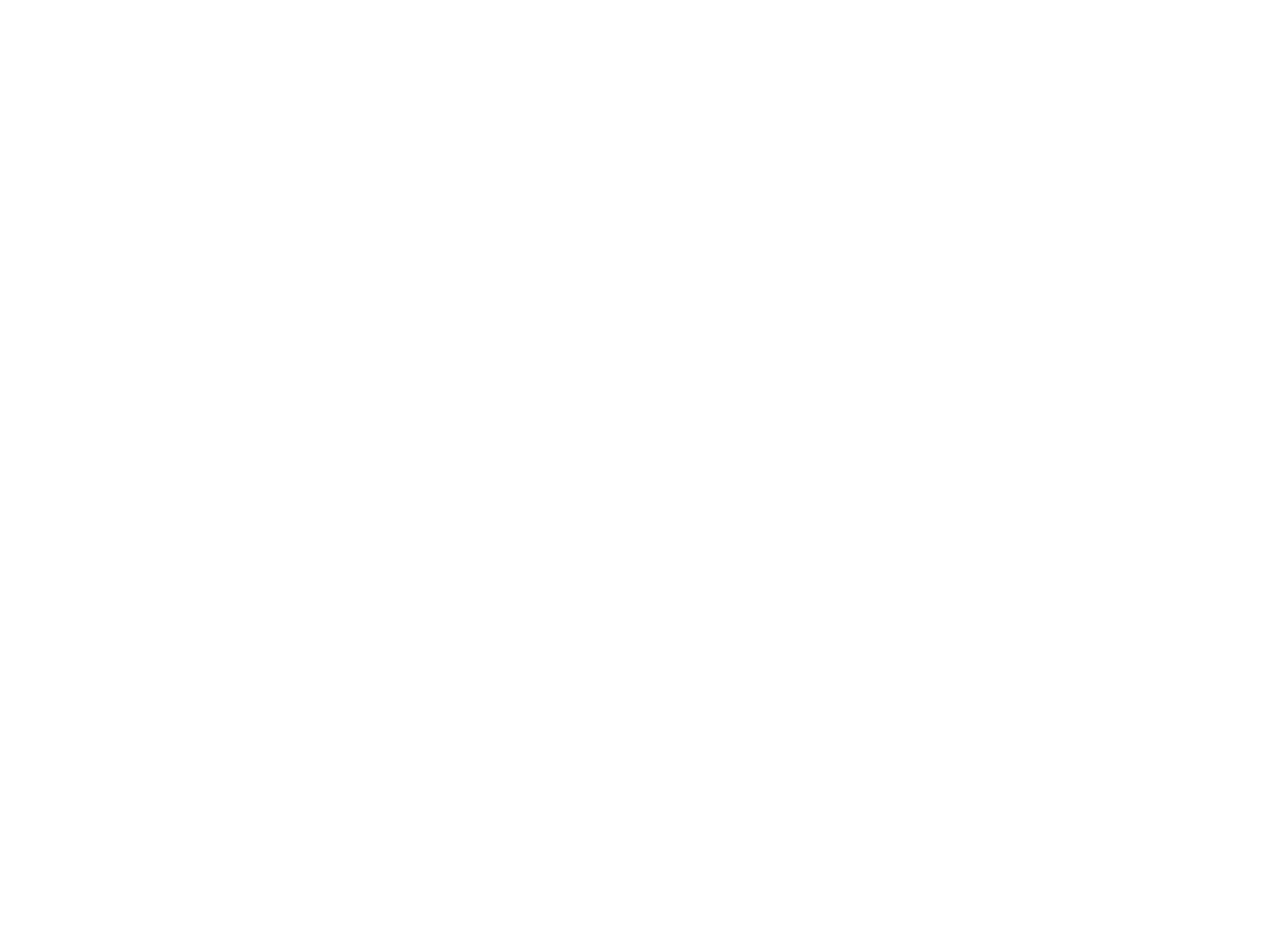
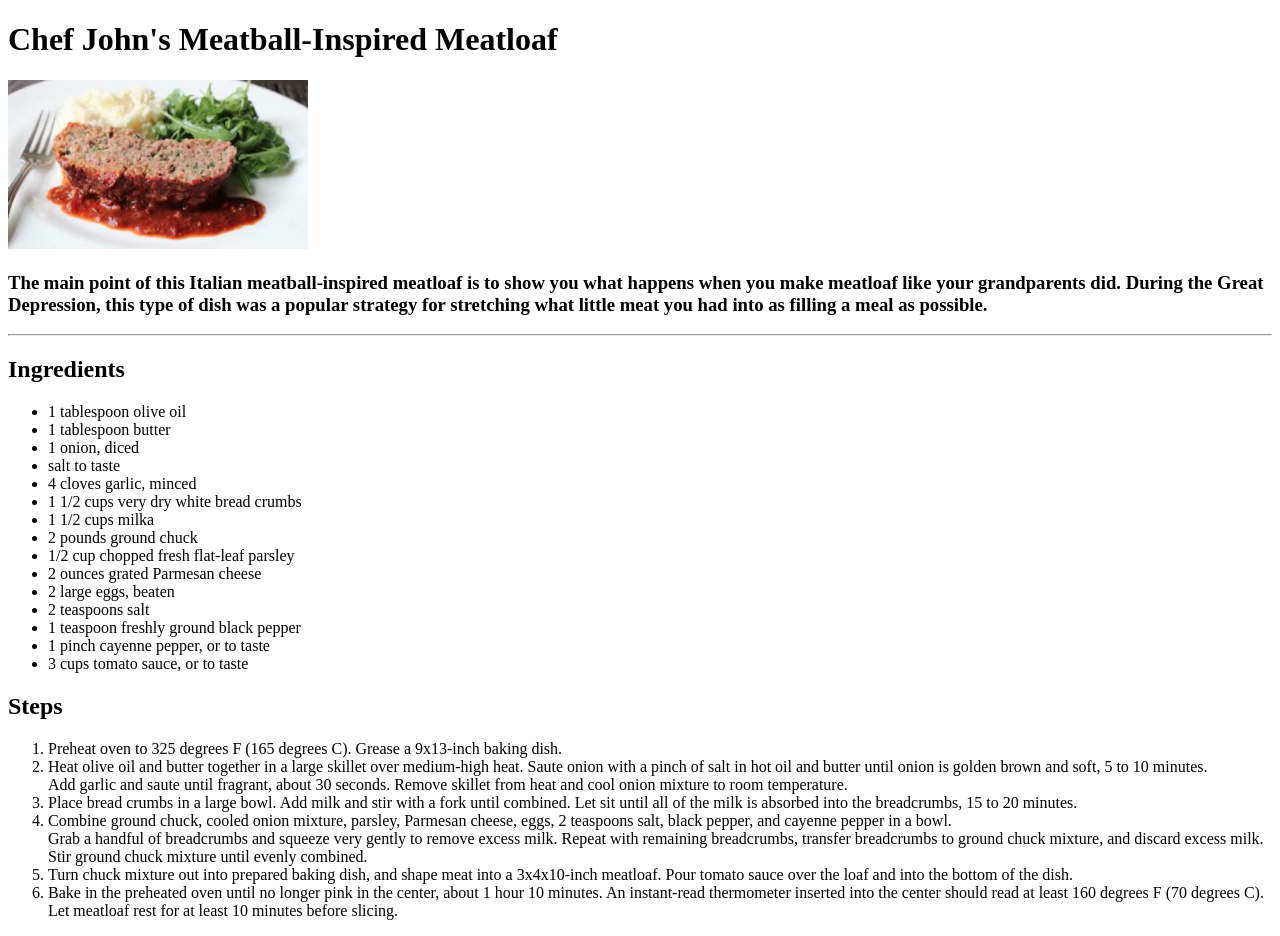
Before and after one commit to TyriqOdle/odin-recipes, a plain HTML site: page recipes/ Chef John's Meatball-Inspired Meatloaf.html in a window 1280 px wide. Before the commit the page ends 800 px from the top, so only its background shows below. Drawn offline with Linux system fonts and the light colour scheme.

Commit message:
Finished the Chef John's Meatball-Inspired Meatloaf page and added a link to the index.html page to it.

```diff
--- a/recipes/ Chef John's Meatball-Inspired Meatloaf.html
+++ b/recipes/ Chef John's Meatball-Inspired Meatloaf.html
@@ -0,0 +1,49 @@
+<!DOCTYPE html>
+<html lang="en">
+<head>
+    <meta charset="UTF-8">
+    <meta name="viewport" content="width=device-width, initial-scale=1.0">
+    <title>Chef John's Meatball-Inspired Meatloaf</title>
+</head>
+<body>
+    <h1>Chef John's Meatball-Inspired Meatloaf</h1>
+    <img src="/images/pyuqu4zv-720.jpg" width="300">
+    <h3>The main point of this Italian meatball-inspired meatloaf is to show you what happens when you make meatloaf like your grandparents did. During the Great Depression,
+    this type of dish was a popular strategy for stretching what little meat you had into as filling a meal as possible.</h3>
+    <hr>
+
+    <h2>Ingredients</h2>
+    <ul>
+        <li>1 tablespoon olive oil</li>
+        <li>1 tablespoon butter</li>
+        <li>1 onion, diced</li>
+        <li>salt to taste</li>
+        <li>4 cloves garlic, minced</li>
+        <li>1 1/2 cups very dry white bread crumbs</li>
+        <li>1 1/2 cups milka </li>
+        <li>2 pounds ground chuck</li>
+        <li>1/2 cup chopped fresh flat-leaf parsley</li>
+        <li>2 ounces grated Parmesan cheese</li>
+        <li>2 large eggs, beaten</li>
+        <li>2 teaspoons salt</li>
+        <li>1 teaspoon freshly ground black pepper</li>
+        <li>1 pinch cayenne pepper, or to taste</li>
+        <li>3 cups tomato sauce, or to taste</li>
+    </ul>
+
+    <h2>Steps</h2>
+    <ol>
+        <li>Preheat oven to 325 degrees F (165 degrees C). Grease a 9x13-inch baking dish.</li>
+        <li>Heat olive oil and butter together in a large skillet over medium-high heat. Saute onion with a pinch of salt in hot oil and butter until onion is golden brown and soft, 5 to 10 minutes. <br>
+            Add garlic and saute until fragrant, about 30 seconds. Remove skillet from heat and cool onion mixture to room temperature.</li>
+        <li>Place bread crumbs in a large bowl. Add milk and stir with a fork until combined. Let sit until all of the milk is absorbed into the breadcrumbs, 15 to 20 minutes.</li>
+        <li>Combine ground chuck, cooled onion mixture, parsley, Parmesan cheese, eggs, 2 teaspoons salt, black pepper, and cayenne pepper in a bowl. <br>
+            Grab a handful of breadcrumbs and squeeze very gently to remove excess milk.
+             Repeat with remaining breadcrumbs, transfer breadcrumbs to ground chuck mixture, and discard excess milk. Stir ground chuck mixture until evenly combined.</li>
+        <li>Turn chuck mixture out into prepared baking dish, and shape meat into a 3x4x10-inch meatloaf. Pour tomato sauce over the loaf and into the bottom of the dish.</li>
+        <li>Bake in the preheated oven until no longer pink in the center, about 1 hour 10 minutes. An instant-read thermometer inserted into the center should read at least 160 degrees F (70 degrees C).
+        Let meatloaf rest for at least 10 minutes before slicing.</li>
+    </ol>
+
+</body>
+</html>
```
Also changed, not shown: index.html (+1 -0 lines), images/pyuqu4zv-720.jpg (added).
